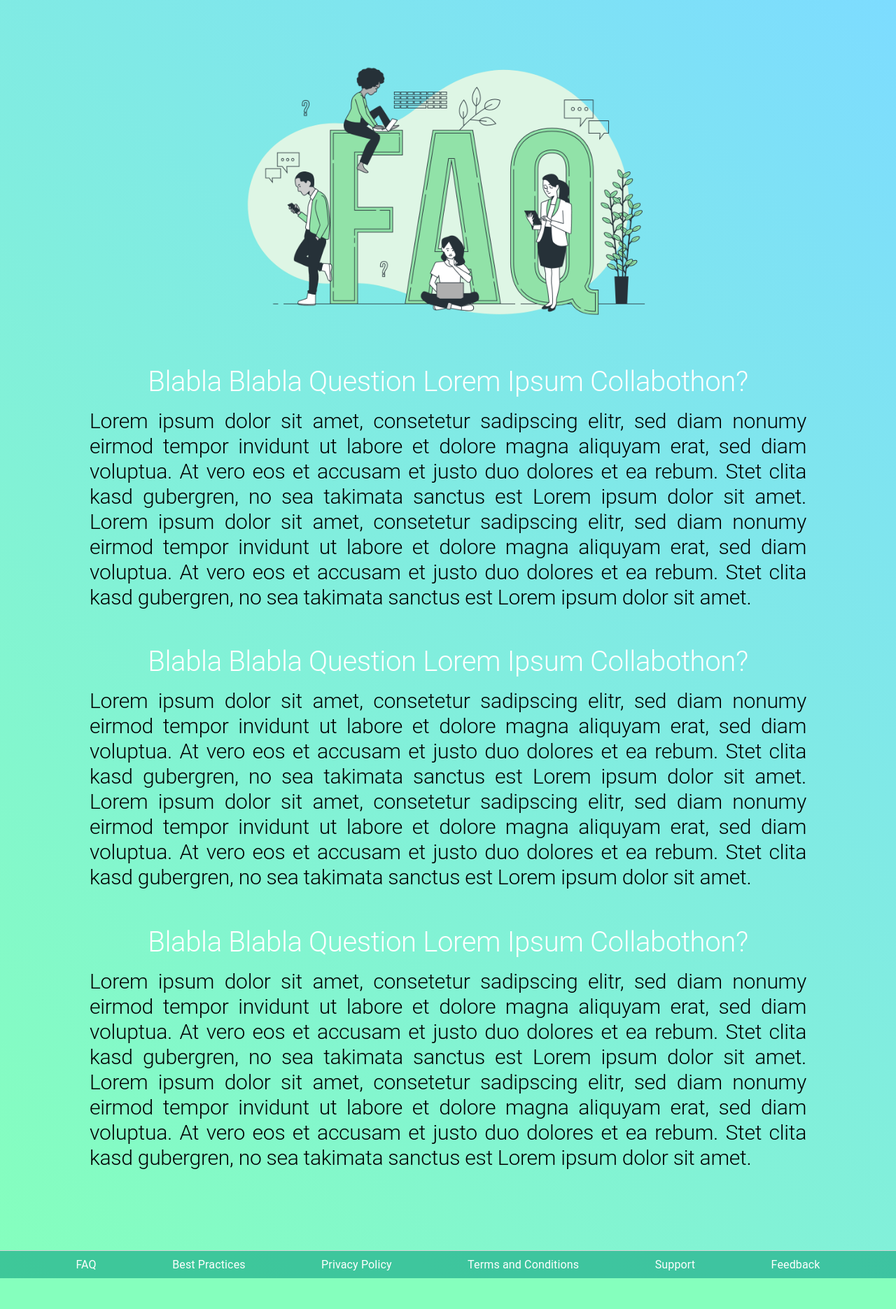
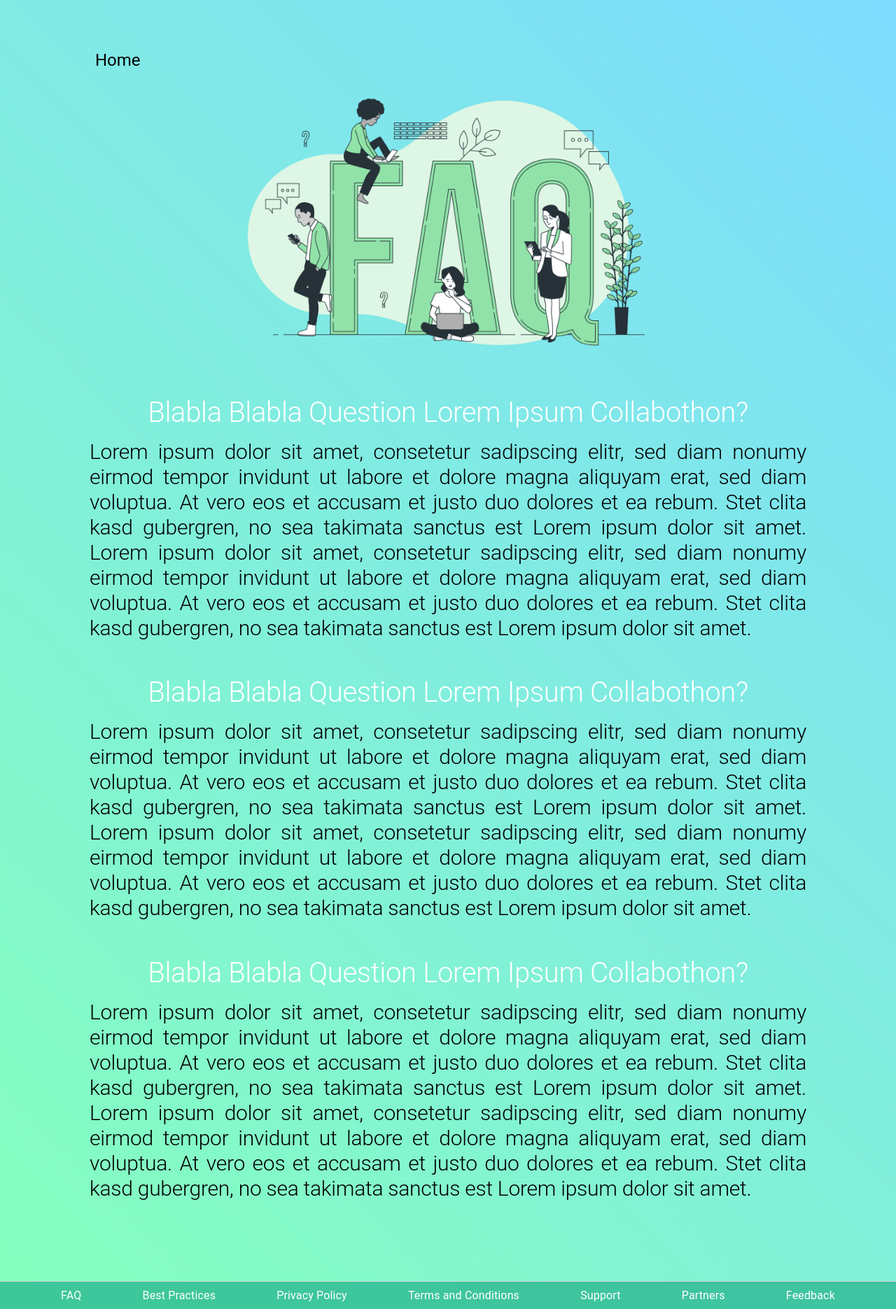
Before and after one commit to YannickPferr/collabothon-coba, a Next.js app: page /faq in a window 1280 px wide. Shown: the whole page at 70% size. Before the commit the page ends 1827 px from the top, so only its background shows below. Built offline with nearby package versions, Linux system fonts and the light colour scheme.

Commit message:
added home button in footer pages, added partners to footer

```diff
--- a/components/Footer.jsx
+++ b/components/Footer.jsx
@@ -40,6 +40,12 @@ export default function Footer({ appJs }) {
                         <Typography color={'white'}>Support</Typography>
                     </Link>
                     <Link
+                        onClick={() => router.push('/partners')}
+                        underline="hover"
+                    >
+                        <Typography color={'white'}>Partners</Typography>
+                    </Link>
+                    <Link
                         onClick={() => router.push('/feedback')}
                         underline="hover"
                     >
@@ -80,6 +86,12 @@ export default function Footer({ appJs }) {
                     <Typography color={'white'}>Support</Typography>
                 </Link>
                 <Link
+                    onClick={() => router.push('/partners')}
+                    underline="hover"
+                >
+                    <Typography color={'white'}>Partners</Typography>
+                </Link>
+                <Link
                     onClick={() => router.push('/feedback')}
                     underline="hover"
                 >
--- a/pages/best-practices.jsx
+++ b/pages/best-practices.jsx
@@ -1,7 +1,10 @@
-import { Link, Typography } from "@mui/material";
+import { Button, Link, Typography } from "@mui/material";
+import { useRouter } from "next/router";
 import styles from "../styles/footerPage.module.css";
 
 export default function bestPracticesPage() {
+  const router = useRouter()
+
   const textSizingNormal = {
     fontSize: {
       lg: 30,
@@ -22,6 +25,13 @@ export default function bestPracticesPage() {
 
   return (
     <div className={styles.main}>
+      <div className={styles.homeButton}>
+        <Button onClick={() => { router.push("/") }} style={{ color: "black" }}>
+          <Typography sx={{ textTransform: 'capitalize' }} variant="h5">
+            Home
+          </Typography>
+        </Button>
+      </div>
       <div className={styles.footerImageDiv}>
         <img
           src={"mock-images/best-practices.png"}
--- a/pages/donation.jsx
+++ b/pages/donation.jsx
@@ -1,7 +1,10 @@
-import { Link, Typography } from "@mui/material";
+import { Button, Link, Typography } from "@mui/material";
+import { useRouter } from "next/router";
 import styles from "../styles/footerPage.module.css";
 
 export default function donationPage() {
+  const router = useRouter()
+
   const textSizingNormal = {
     fontSize: {
       lg: 30,
@@ -22,6 +25,13 @@ export default function donationPage() {
 
   return (
     <div className={styles.main}>
+      <div className={styles.homeButton}>
+        <Button onClick={() => { router.push("/") }} style={{ color: "black" }}>
+          <Typography sx={{ textTransform: 'capitalize' }} variant="h5">
+            Home
+          </Typography>
+        </Button>
+      </div>
       <div className={styles.footerImageDiv}>
         <img
           src={"mock-images/donations.png"}
--- a/pages/faq.jsx
+++ b/pages/faq.jsx
@@ -1,7 +1,10 @@
-import { Link, Typography } from "@mui/material";
+import { Button, Link, Typography } from "@mui/material";
+import { useRouter } from "next/router";
 import styles from "../styles/footerPage.module.css";
 
 export default function FaqPage() {
+  const router = useRouter()
+
   const textSizingNormal = {
     fontSize: {
       lg: 30,
@@ -22,6 +25,13 @@ export default function FaqPage() {
 
   return (
     <div className={styles.main}>
+      <div className={styles.homeButton}>
+        <Button onClick={() => { router.push("/") }} style={{ color: "black" }}>
+          <Typography sx={{ textTransform: 'capitalize' }} variant="h5">
+            Home
+          </Typography>
+        </Button>
+      </div>
       <div className={styles.footerImageDiv}>
         <img
           src={"mock-images/faq.png"}
--- a/pages/feedback.jsx
+++ b/pages/feedback.jsx
@@ -1,7 +1,10 @@
-import { Link, Typography } from "@mui/material";
+import { Button, Link, Typography } from "@mui/material";
+import { useRouter } from "next/router";
 import styles from "../styles/footerPage.module.css";
 
 export default function feedbackPage() {
+  const router = useRouter()
+
   const textSizingNormal = {
     fontSize: {
       lg: 30,
@@ -22,6 +25,13 @@ export default function feedbackPage() {
 
   return (
     <div className={styles.main}>
+      <div className={styles.homeButton}>
+        <Button onClick={() => { router.push("/") }} style={{ color: "black" }}>
+          <Typography sx={{ textTransform: 'capitalize' }} variant="h5">
+            Home
+          </Typography>
+        </Button>
+      </div>
       <div className={styles.footerImageDiv}>
         <img
           src={"mock-images/feedback.png"}
--- a/pages/partners.jsx
+++ b/pages/partners.jsx
@@ -1,7 +1,11 @@
-import { Link, Typography } from "@mui/material";
+import { Button, Link, Typography } from "@mui/material";
+import { useRouter } from "next/router";
+import footerButtonStyles from "../styles/footerPage.module.css"
 import styles from "../styles/partners.module.css";
 
 export default function corporatePage() {
+  const router = useRouter()
+
   const textSizingNormal = {
     fontSize: {
       lg: 25,
@@ -22,6 +26,13 @@ export default function corporatePage() {
 
   return (
     <div className={styles.main}>
+      <div style={{ width: "80%" }} className={footerButtonStyles.homeButton}>
+        <Button onClick={() => { router.push("/") }} style={{ color: "black" }}>
+          <Typography sx={{ textTransform: 'capitalize' }} variant="h5">
+            Home
+          </Typography>
+        </Button>
+      </div>
       <div className={styles.headerTextDiv}>
         <Typography
           variant="h1"
--- a/pages/privacy-policy.jsx
+++ b/pages/privacy-policy.jsx
@@ -1,7 +1,10 @@
-import { Link, Typography } from "@mui/material";
+import { Button, Link, Typography } from "@mui/material";
+import { useRouter } from "next/router";
 import styles from "../styles/footerPage.module.css";
 
 export default function privacyPolicyPage() {
+  const router = useRouter()
+
   const textSizingNormal = {
     fontSize: {
       lg: 30,
@@ -22,6 +25,13 @@ export default function privacyPolicyPage() {
 
   return (
     <div className={styles.main}>
+      <div className={styles.homeButton}>
+        <Button onClick={() => { router.push("/") }} style={{ color: "black" }}>
+          <Typography sx={{ textTransform: 'capitalize' }} variant="h5">
+            Home
+          </Typography>
+        </Button>
+      </div>
       <div className={styles.footerImageDiv}>
         <img
           src={"mock-images/privacy-policy.png"}
--- a/pages/terms-and-conditions.jsx
+++ b/pages/terms-and-conditions.jsx
@@ -1,7 +1,10 @@
-import { Link, Typography } from "@mui/material";
+import { Button, Link, Typography } from "@mui/material";
+import { useRouter } from "next/router";
 import styles from "../styles/footerPage.module.css";
 
 export default function TermsAndConditionsPage() {
+  const router = useRouter()
+
   const textSizingNormal = {
     fontSize: {
       lg: 30,
@@ -22,6 +25,13 @@ export default function TermsAndConditionsPage() {
 
   return (
     <div className={styles.main}>
+      <div className={styles.homeButton}>
+        <Button onClick={() => { router.push("/") }} style={{ color: "black" }}>
+          <Typography sx={{ textTransform: 'capitalize' }} variant="h5">
+            Home
+          </Typography>
+        </Button>
+      </div>
       <div className={styles.footerImageDiv}>
         <img
           src={"mock-images/legal.png"}
--- a/styles/footerPage.module.css
+++ b/styles/footerPage.module.css
@@ -36,3 +36,10 @@
   text-align: center;
   margin-bottom: 25px;
 }
+
+.homeButton {
+  color: black;
+  width: 100%;
+  display: flex;
+  justify-content: flex-start;
+}
```
